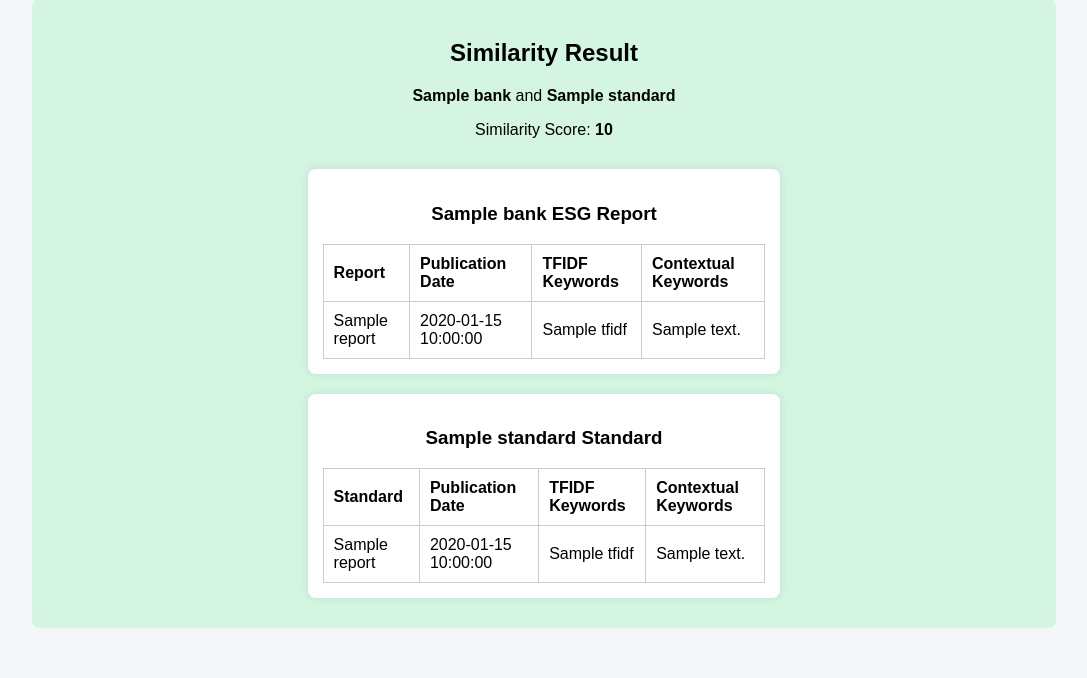
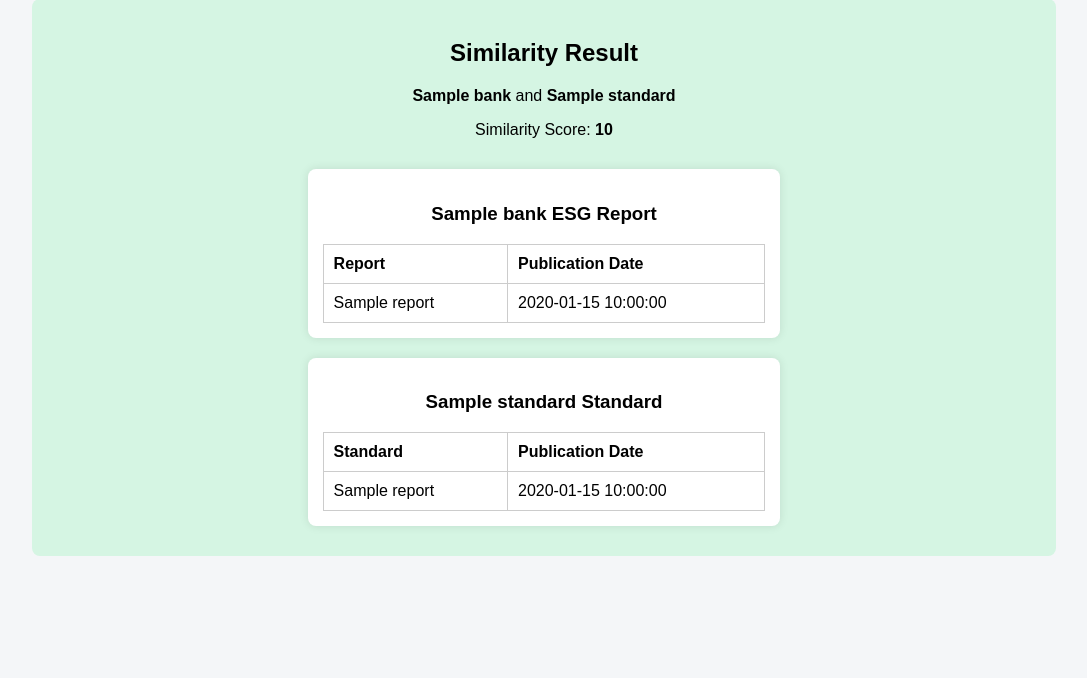
Before and after one commit to Lily-WangQian/Lily-WangQian-AzureWeb_Upload1, a Flask app: template templates/index.html in a window 1280 px wide. Shown: the part 190-868 px from the top of the page, without its empty margins (96-1183 px from the left). After the commit the page ends 746 px from the top, so only its background shows below. Run offline with Flask 3, Linux system fonts and the light colour scheme; the template is opened without the code that fills it: most values are stand-ins (such as "Sample title", 1, 10 or a date in 2020); parts of the project's set-up code (start-up, migrations or seed data) failed here and were passed over.

Commit message:
updated website

```diff
--- a/templates/index.html
+++ b/templates/index.html
@@ -38,12 +38,10 @@
             <div class="report">
                 <h3>{{ result.bank }} ESG Report</h3>
                 <table>
-                    <tr><th>Report</th><th>Publication Date</th><th>TFIDF Keywords</th><th>Contextual Keywords</th></tr>
+                    <tr><th>Report</th><th>Publication Date</th></tr>
                     <tr>
                         <td>{{ result.bank_info.report }}</td>
                         <td>{{ result.bank_info.date }}</td>
-                        <td class="scrollable">{{ result.bank_info.tfidf }}</td>
-                        <td class="scrollable">{{ result.bank_info.contextual }}</td>
                     </tr>
                 </table>
             </div>
@@ -51,12 +49,10 @@
             <div class="report">
                 <h3>{{ result.standard }} Standard</h3>
                 <table>
-                    <tr><th>Standard</th><th>Publication Date</th><th>TFIDF Keywords</th><th>Contextual Keywords</th></tr>
+                    <tr><th>Standard</th><th>Publication Date</th></tr>
                     <tr>
                         <td>{{ result.standard_info.report }}</td>
                         <td>{{ result.standard_info.date }}</td>
-                        <td class="scrollable">{{ result.standard_info.tfidf }}</td>
-                        <td class="scrollable">{{ result.standard_info.contextual }}</td>
                     </tr>
                 </table>
             </div>
```
